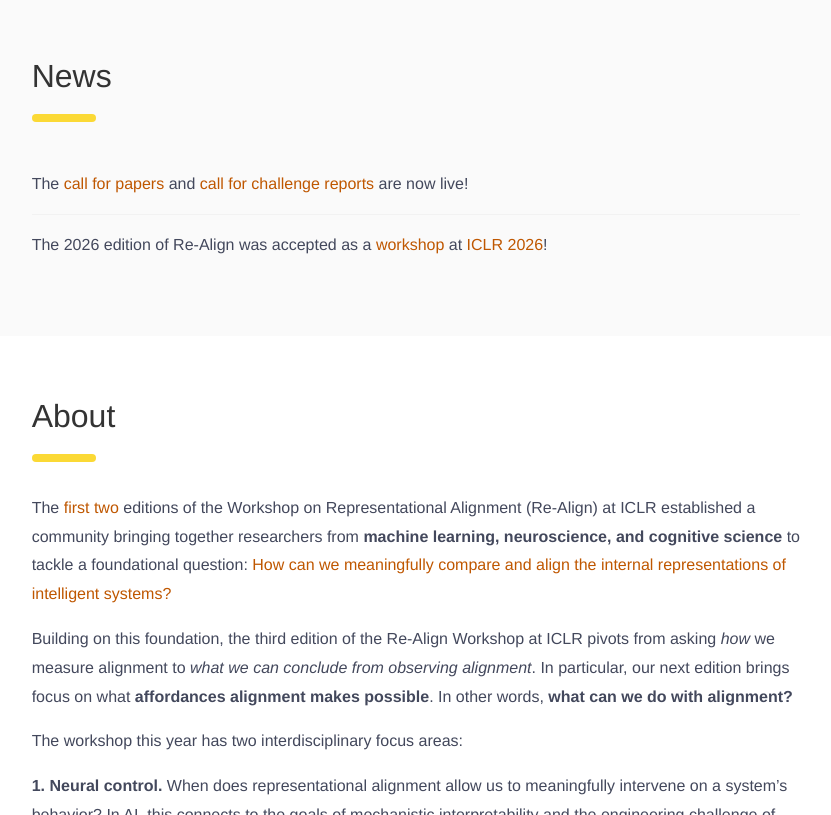
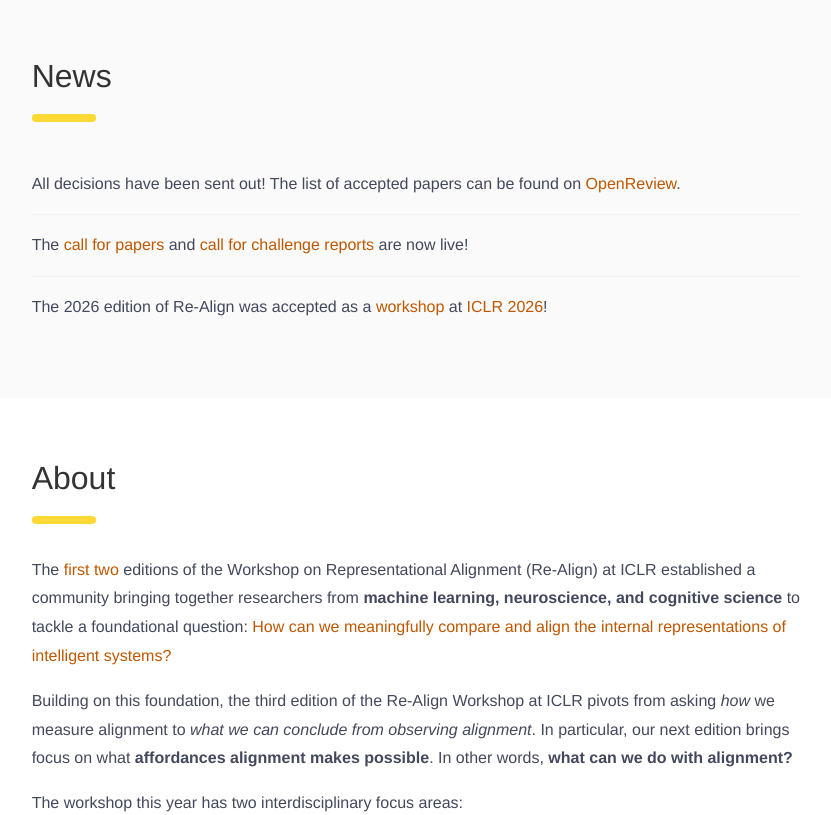
Before and after one commit to representational-alignment/representational-alignment.github.io, a Jekyll site: the page built from 2026/index.md, in a window 1280 px wide and 900 px high, scrolled down 679 px, cut to the strip 85-900 px from the top of the window. Shown: the whole strip, without its empty margins (224-1055 px from the left). Built offline with Jekyll 4.4.1, drawn with Linux system fonts in a browser that asks for light colours.

Commit message:
announce accepted papers

```diff
--- a/2026/index.md
+++ b/2026/index.md
@@ -133,6 +133,7 @@ organizers:
     image: sid.jpg
 
 news:
+  - content: All decisions have been sent out! The list of accepted papers can be found on <a href="https://openreview.net/group?id=ICLR.cc/2026/Workshop/Re-Align">OpenReview</a>.
   - content: The <a href="#cfp">call for papers</a> and <a href="#cfcr">call for challenge reports</a> are now live!
   - content: The 2026 edition of Re-Align was accepted as a <a href="https://iclr.cc/virtual/2026/workshop/10000807">workshop</a> at <a href="https://iclr.cc/Conferences/2026/">ICLR 2026</a>!
 
```
